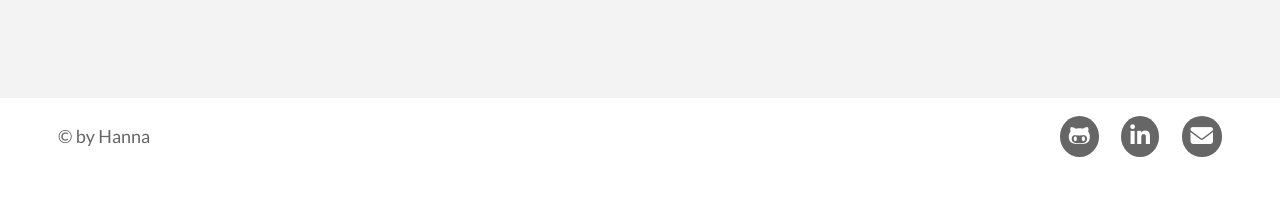
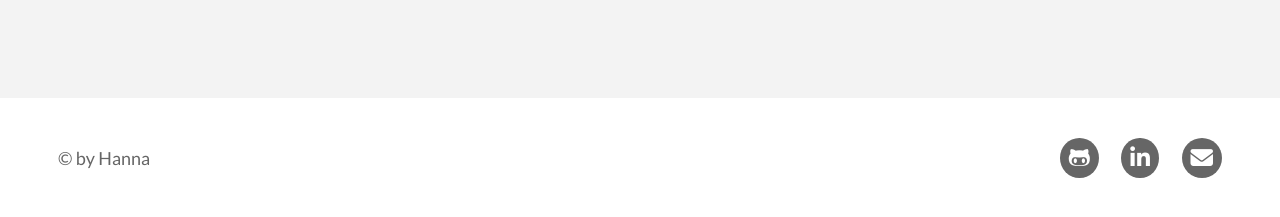
Before and after one commit to HannaEb/hannaeb.github.io, a website: page index.html in a window 1280 px wide. Shown: the part 965-1182 px from the top of the page. Before the commit the page ends 1140 px from the top, so only its background shows below. Drawn offline with Linux system fonts and the light colour scheme.

Commit message:
footer height

```diff
--- a/sass/_footer.scss
+++ b/sass/_footer.scss
@@ -2,6 +2,7 @@
   display: flex;
   justify-content: space-between;
   align-items: center;
+  height: 15vh;
   padding: 2rem;
 
   @include max-width;
```
Also changed, not shown: css/styles.css.
